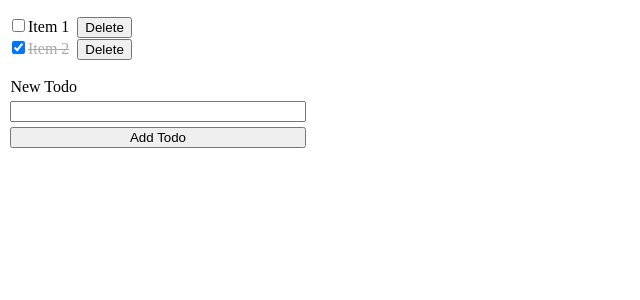
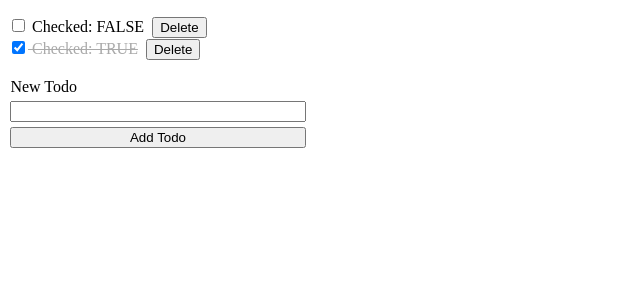
Before and after one commit to aamirmabs/wds-react-fundamentals, a React (Vite) app: page / in a window 1280 px wide. Shown: the top 300 px of the page, without its empty margins (0-640 px from the left). Built offline with nearby package versions, Linux system fonts and the light colour scheme.

Commit message:
rendering tasks by passing props

```diff
--- a/src/App.jsx
+++ b/src/App.jsx
@@ -7,7 +7,8 @@ function App() {
   return (
     <div>
       <ul id="list">
-        <ListItem></ListItem>
+        <ListItem checkedStatus={false}>Checked: FALSE</ListItem>
+        <ListItem checkedStatus={true}>Checked: TRUE</ListItem>
       </ul>
 
       <Form></Form>
--- a/src/ListItem.jsx
+++ b/src/ListItem.jsx
@@ -1,19 +1,12 @@
-import React from 'react'
+import { Children } from 'react'
 
-export const ListItem = () => {
+export const ListItem = ({ children, itemText, checkedStatus }) => {
   return (
     <>
       <li className="list-item">
         <label className="list-item-label">
-          <input type="checkbox" data-list-item-checkbox />
-          <span data-list-item-text>Item 1</span>
-        </label>
-        <button data-button-delete>Delete</button>
-      </li>
-      <li className="list-item">
-        <label className="list-item-label">
-          <input type="checkbox" checked data-list-item-checkbox />
-          <span data-list-item-text>Item 2</span>
+          <input type="checkbox" checked={checkedStatus} data-list-item-checkbox />
+          <span data-list-item-text>{itemText} {children}</span>
         </label>
         <button data-button-delete>Delete</button>
       </li>
```
